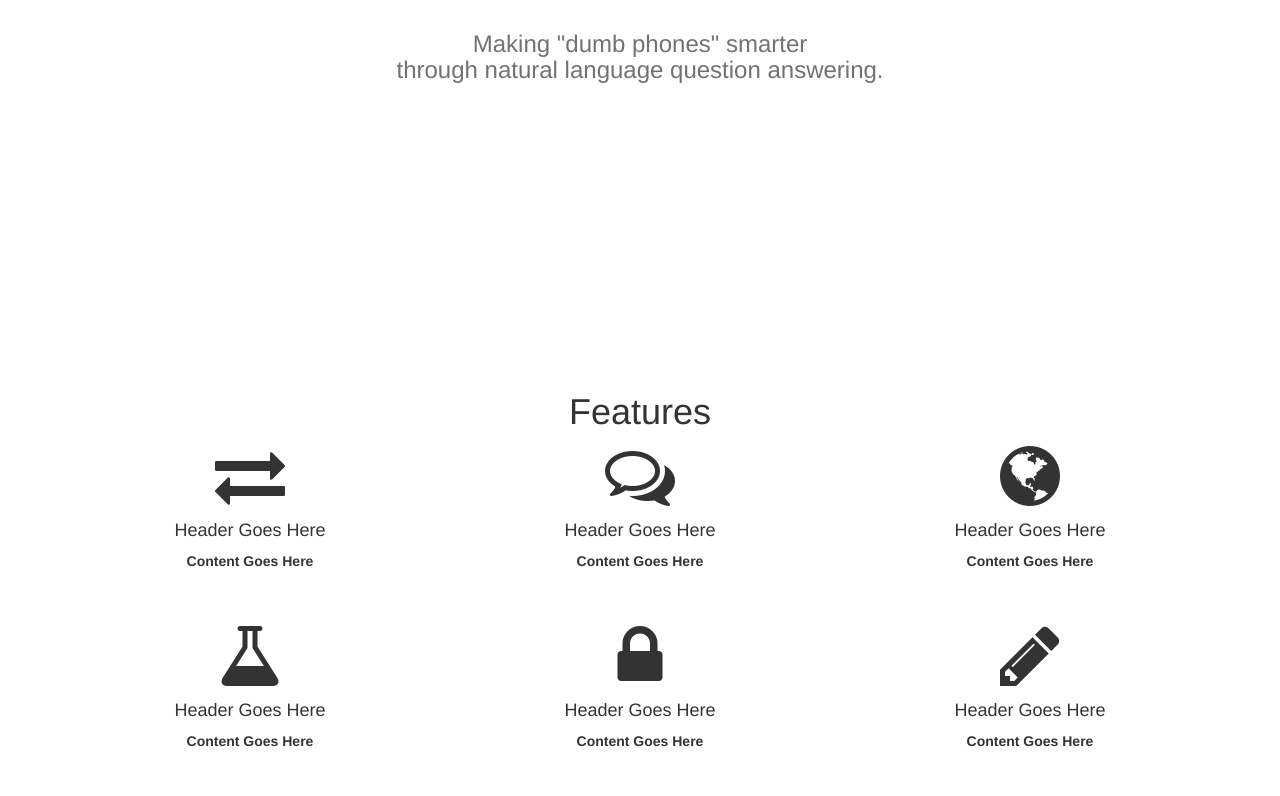
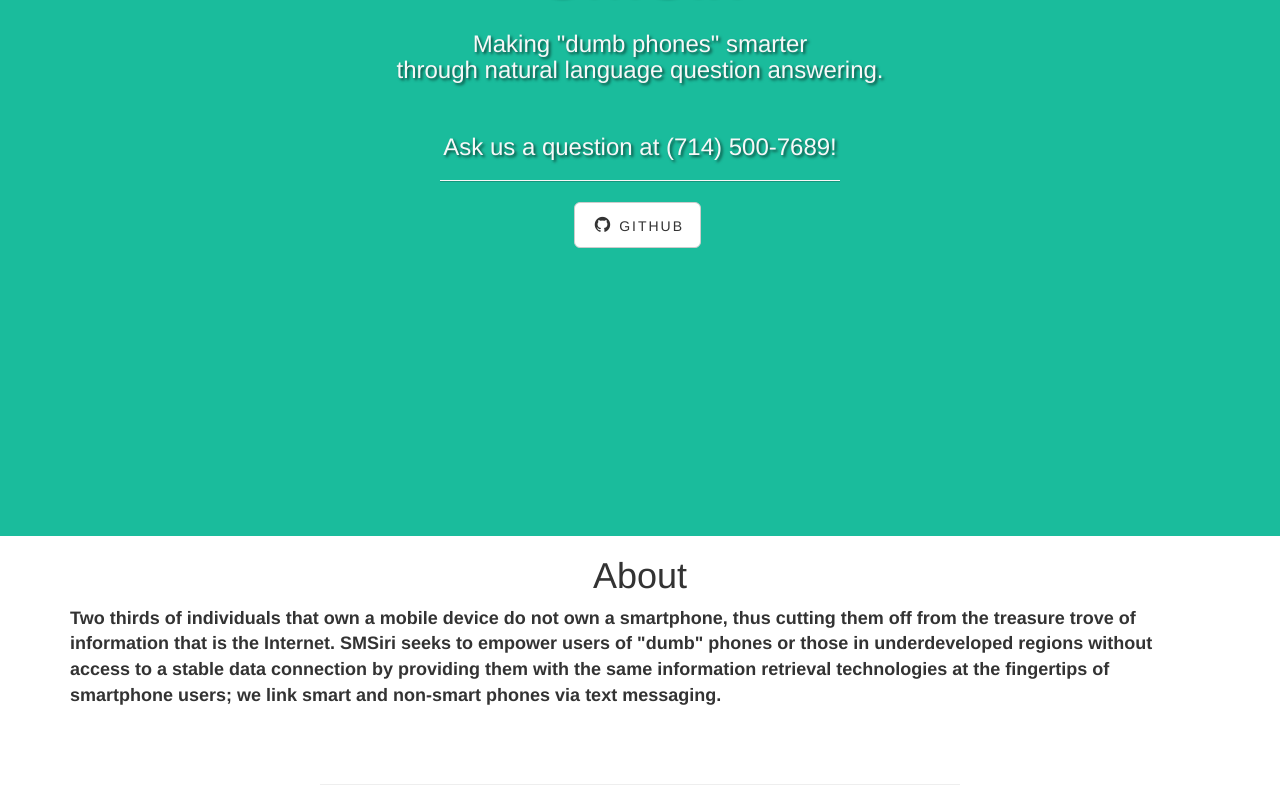
Before and after one commit to nelson-liu/SMSiri, a plain HTML site: page static/index.html in a window 1280 px wide. Shown: the part 344-1140 px from the top of the page. Before the commit the page ends 1105 px from the top, so only its background shows below. Drawn offline with nearby package versions, Linux system fonts and the light colour scheme.

Commit message:
added landing page

```diff
--- a/static/index.html
+++ b/static/index.html
@@ -16,6 +16,14 @@
         <div class="intro-message">
           <h1>SMSiri</h1>
           <h3>Making "dumb phones" smarter </br> through natural language question answering.</h3>
+          <br>
+          <h3>Ask us a question at (714) 500-7689! </h3>
+            <hr class="intro-divider">
+            <ul class="list-inline intro-social-buttons">
+              <li>
+                <a href="https://github.com/nelson-liu/SMSiri" class="btn btn-default btn-lg"><i class="fa fa-github fa-fw"></i> <span class="network-name">Github</span></a>
+              </li>
+            </ul>
         </div>
       </div>
     </div>
@@ -28,57 +36,92 @@
 
 <!-- Page Content -->
 
-<a name="about"></a>
+<div id="about" class="center row">
+  <div class="container">
+    <h1>About</h1>
+    <p style="text-align: left">Two thirds of individuals that own a mobile device do not own a smartphone, thus cutting them off from
+      the treasure trove of information that is the Internet. SMSiri seeks to empower users of "dumb" phones or those in underdeveloped regions without access to a stable data connection by providing
+    them with the same information retrieval technologies at the fingertips of smartphone users; we link smart and non-smart phones via text messaging.</p>
+    <br>
+  </div>
+</div>
+
+<!-- /.content-section-a -->
+</br>
+<hr width="50%">
+</br>
 <div id="features" class="center row">
   <div class="container">
     <h1>Features</h1>
     <div class="row">
       <div class="col-md-4 center">
-        <i class="fa fa-exchange fa-5x"></i>
-        <h4>Header Goes Here</h4>
-        <p>Content Goes Here</p>
+        <i class="fa fa-search fa-5x"></i>
+        <h4>Effortlessly find answers</h4>
+        <p>By harnessing the power of the Wolfram|Alpha API, we enable users to discover the answers to a myriad of questions they may have, all composed in natural language.</p>
       </div>
 
       <div class="col-md-4 center">
-        <i class="fa  fa-comments-o fa-5x"></i>
-        <h4>Header Goes Here</h4>
-        <p>Content Goes Here</p>
+        <i class="fa  fa-map-marker fa-5x"></i>
+        <h4>Get from point A to point B offline</h4>
+        <p>SMSiri allows users to tap into the detailed step-by-step navigation instructions of the Bing Maps API, enabling individuals without a smartphone to easily find their way about.</p>
       </div>
 
       <div class="col-md-4 center">
-        <i class="fa fa-globe fa-5x"></i>
-        <h4>Header Goes Here</h4>
-        <p>Content Goes Here</p>
+        <i class="fa fa-language fa-5x"></i>
+        <h4>Language barriers crumble</h4>
+        <p>By using the Microsoft Translator API, SMSiri empowers its users to quickly translate terms and sentences from their native tongue to a multitude of different languages.</p>
       </div>
     </div>
-
-    <br>
     <br>
 
     <div class="row">
       <div class="col-md-4 center">
-        <i class="fa fa-flask fa-5x"></i>
-        <h4>Header Goes Here</h4>
-        <p>Content Goes Here</p>
+        <i class="fa fa-cloud fa-5x"></i>
+        <h4>Defend against the elements</h4>
+        <p>The Open Weather Map API enables our users to quickly check the weather conditions of locations around the world.</p>
       </div>
 
       <div class="col-md-4 center">
-        <i class="fa fa-lock fa-5x"></i>
-        <h4>Header Goes Here</h4>
-        <p>Content Goes Here</p>
+        <i class="fa fa-twitter fa-5x"></i>
+        <h4>Stay connected with others on the go</h4>
+        <p>SMSiri allows users to quickly find the latest tweets of their friends, family, and others!. Now users can stay connected -- without a data connection.</p>
+      </div>
+
+
+      <div class="col-md-4 center">
+        <i class="fa fa-line-chart fa-5x"></i>
+        <h4>Data Wise, Money Wise</h4>
+        <p>The Yahoo! Finance API lets users tap into instant stock price reports, wherever they may be.</p>
+      </div>
+
+    </div>
+
+    <br>
+
+    <div class="row">
+      <div class="col-md-4 center">
+        <i class="fa fa-futbol-o fa-5x"></i>
+        <h4>Find fun things to do!</h4>
+        <p>With the Expedia Activities API, users can find the latest and greatest events happening around them and around the world.</p>
+      </div>
+
+      <div class="col-md-4 center">
+        <i class="fa fa-newspaper-o fa-5x"></i>
+        <h4>Stay in the know with global affairs</h4>
+        <p>Thanks to the Bing Search News API, users can find the latest headlines concerning any topic or location.</p>
       </div>
 
 
       <div class="col-md-4 center">
         <i class="fa fa-pencil fa-5x"></i>
-        <h4>Header Goes Here</h4>
-        <p>Content Goes Here</p>
+        <h4>It's all natural</h4>
+        <p>By utilizing natural language processing, we enable users to have greater freedom of input.</p>
       </div>
 
     </div>
+
   </div>
 </div>
-<!-- /.content-section-a -->
 
 <!-- Footer -->
 <a name="contact"></a>
--- a/static/styles.css
+++ b/static/styles.css
@@ -25,6 +25,11 @@ h6 {
     font-size: 14px;
 }
 
+#about {
+  text-align: center;
+  font-size: 18px;
+}
+
 .lead {
     font-size: 18px;
     font-weight: 400;
@@ -35,19 +40,18 @@ h6 {
     padding-bottom: 50px;
     text-align: center;
     color: #f8f8f8;
-    background: url(../img/cse.jpg) no-repeat center center;
-    background-size: cover;
+    background-color: #1abc9c;
 }
 
 .intro-message {
+    position: relative;
     padding-top: 20%;
     padding-bottom: 20%;
-    color: black;
-    font-family: Helvetica;
 }
 
 .intro-message > h1 {
     margin: 0;
+    text-shadow: 2px 2px 3px rgba(0,0,0,0.6);
     font-size: 5em;
 }
 
@@ -58,7 +62,7 @@ h6 {
 }
 
 .intro-message > h3 {
-  color: #707273;
+    text-shadow: 2px 2px 3px rgba(0,0,0,0.6);
 }
 
 @media(max-width:767px) {
@@ -74,6 +78,7 @@ h6 {
         display: block;
         margin-bottom: 20px;
         padding: 0;
+        text-shadow: none;
     }
 
     ul.intro-social-buttons > li:last-child {
```
